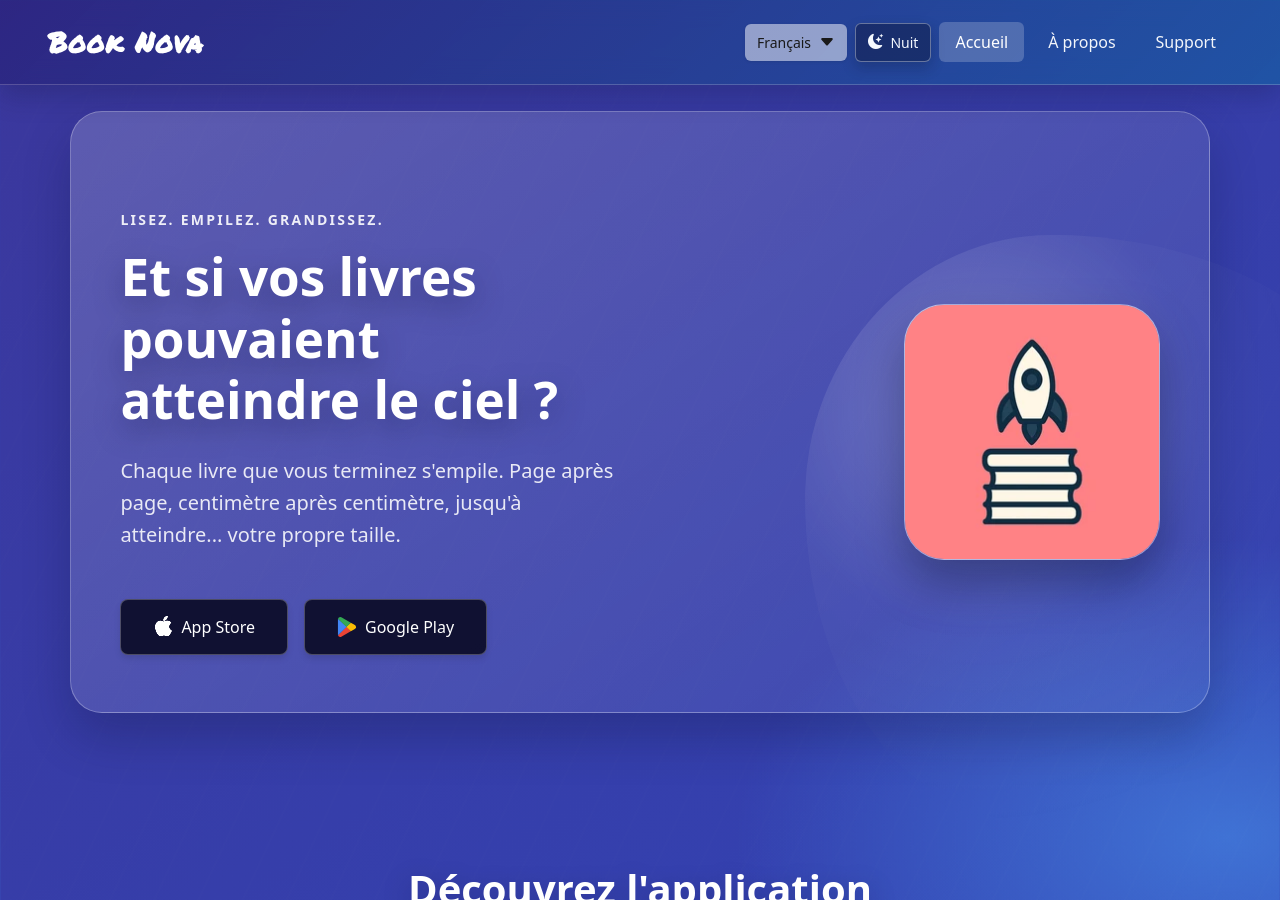
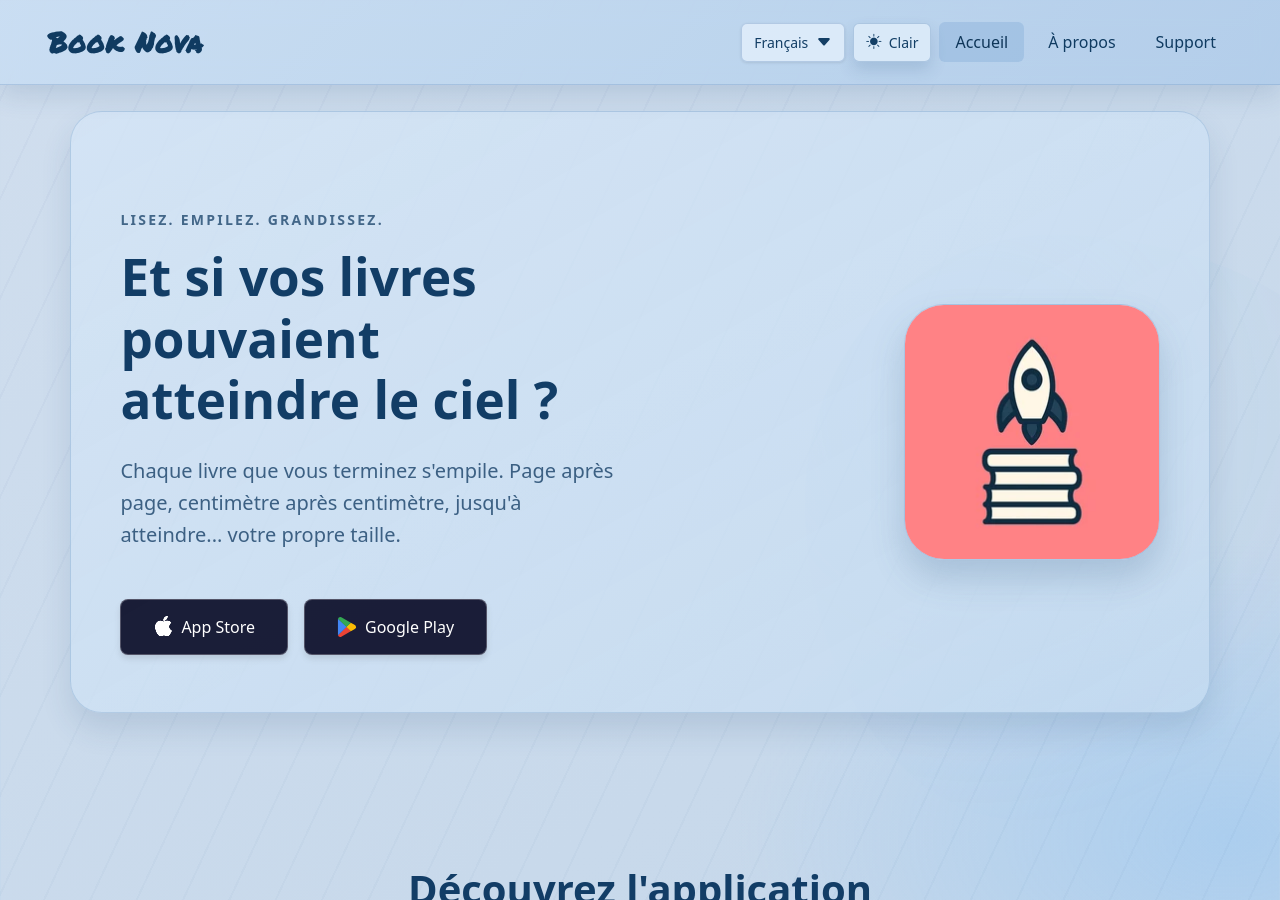
Before and after one commit to Anarres4/book-nova, a Jekyll site: the page built from index.html, in a window 1280 px wide and 900 px high. Built offline with Jekyll 4.4.1, drawn with Linux system fonts in a browser that asks for light colours.

Commit message:
💄 refine light theme defaults and improve mobile theme switch UX

```diff
--- a/_layouts/default.html
+++ b/_layouts/default.html
@@ -3,19 +3,19 @@
 <head>
     <meta charset="UTF-8">
     <meta name="viewport" content="width=device-width, initial-scale=1.0">
-    <meta name="theme-color" content="#6C63FF">
+    <meta name="theme-color" content="#c0d5ec">
     <script>
         (function() {
             try {
                 var storedTheme = localStorage.getItem('theme');
-                var theme = storedTheme === 'light' ? 'light' : 'dark';
+                var theme = storedTheme === 'dark' ? 'dark' : 'light';
                 document.documentElement.classList.add(theme === 'light' ? 'theme-light' : 'theme-dark');
                 var themeColorMeta = document.querySelector('meta[name="theme-color"]');
                 if (themeColorMeta) {
                     themeColorMeta.setAttribute('content', theme === 'light' ? '#c0d5ec' : '#6C63FF');
                 }
             } catch (e) {
-                document.documentElement.classList.add('theme-dark');
+                document.documentElement.classList.add('theme-light');
             }
         })();
     </script>
@@ -262,10 +262,6 @@
                             <a href="{{ '/support.html' | relative_url }}" class="mobile-nav-link touch-target{% if page.url == '/support.html' %} active{% endif %}" data-i18n="nav.support">Support</a>
                             <div class="mobile-nav-divider"></div>
                             <div class="mobile-nav-heading" data-i18n="languageSwitcher.change">Changer de langue</div>
-                            <button type="button" class="mobile-theme-toggle touch-target" data-theme-toggle aria-pressed="false" aria-label="Activer le mode clair">
-                                <i class="bi bi-moon-stars-fill" data-theme-icon aria-hidden="true"></i>
-                                <span data-theme-label>Nuit</span>
-                            </button>
                             <button data-lang="en" class="mobile-language-option touch-target" aria-selected="false">
                                 <span>English</span>
                                 <svg xmlns="http://www.w3.org/2000/svg" class="mobile-lang-checkmark d-none" width="20" height="20" fill="none" viewBox="0 0 24 24" stroke="currentColor" stroke-width="2">
@@ -283,6 +279,12 @@
                                 <svg xmlns="http://www.w3.org/2000/svg" class="mobile-lang-checkmark d-none" width="20" height="20" fill="none" viewBox="0 0 24 24" stroke="currentColor" stroke-width="2">
                                     <path stroke-linecap="round" stroke-linejoin="round" d="M5 13l4 4L19 7"></path>
                                 </svg>
+                            </button>
+                            <div class="mobile-nav-divider"></div>
+                            <div class="mobile-nav-heading" data-i18n="languageSwitcher.theme">Thème</div>
+                            <button type="button" class="mobile-theme-toggle touch-target" data-theme-toggle aria-pressed="false" aria-label="Activer le mode clair">
+                                <i class="bi bi-moon-stars-fill" data-theme-icon aria-hidden="true"></i>
+                                <span data-theme-label>Nuit</span>
                             </button>
                         </div>
                     </li>
--- a/assets/css/main.css
+++ b/assets/css/main.css
@@ -4,6 +4,20 @@
     --inner-pages-primary: #6C63FF;
     --inner-pages-secondary: #4FACFE;
     --inner-pages-dark: #292079;
+}
+
+html,
+body {
+    width: 100%;
+    max-width: 100%;
+    overflow-x: hidden;
+}
+
+@supports (overflow: clip) {
+    html,
+    body {
+        overflow-x: clip;
+    }
 }
 
 @font-face {
```
